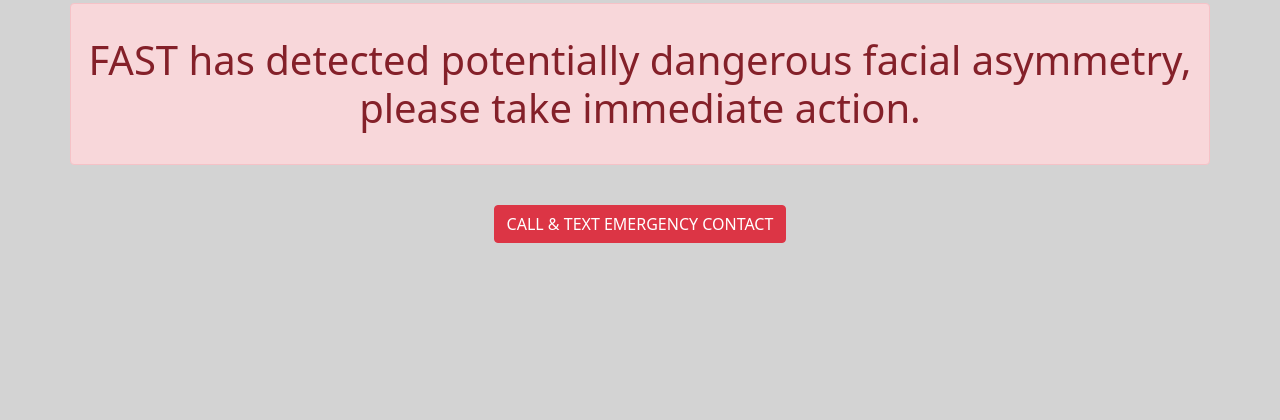
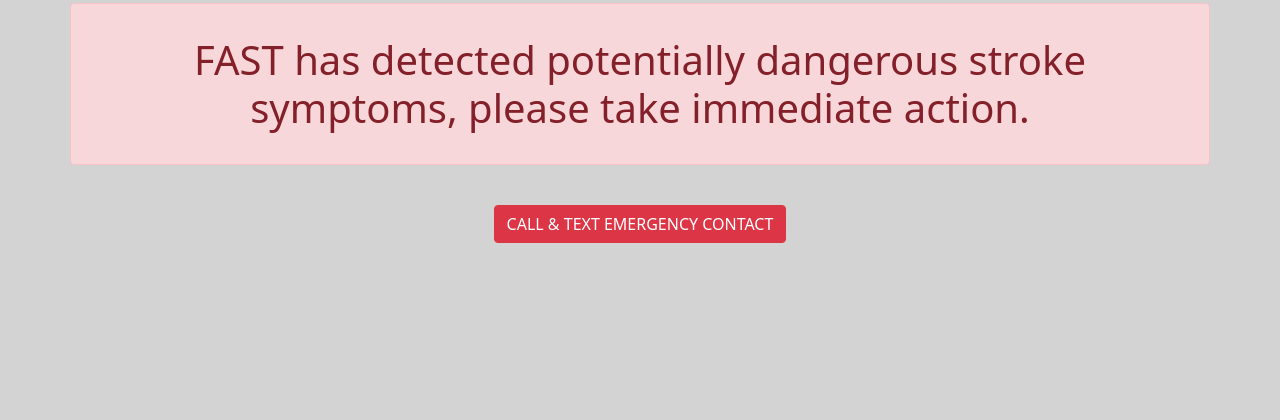
Before and after one commit to erickamcorral/Code-Blue, a Python web app: template Revised-Code-Blue/flaskr/templates/buttons.html in a window 1280 px wide. Shown: the part 122-542 px from the top of the page. Run offline with Jinja, Linux system fonts and the light colour scheme; the template is opened without the code that fills it, so the values that code supplies are empty.

Commit message:
Changed this to reflect both slurred speech and facial asymmetry

```diff
--- a/Revised-Code-Blue/flaskr/templates/buttons.html
+++ b/Revised-Code-Blue/flaskr/templates/buttons.html
@@ -7,7 +7,7 @@
 {% block content %}
 <div class="row">
   <div class="alert alert-danger" role="alert">
-      <center><p><h1> FAST has detected potentially dangerous facial asymmetry, please take immediate action.</h1></p></center>
+      <center><p><h1> FAST has detected potentially dangerous stroke symptoms, please take immediate action.</h1></p></center>
   </div>
 </div>
 
```
